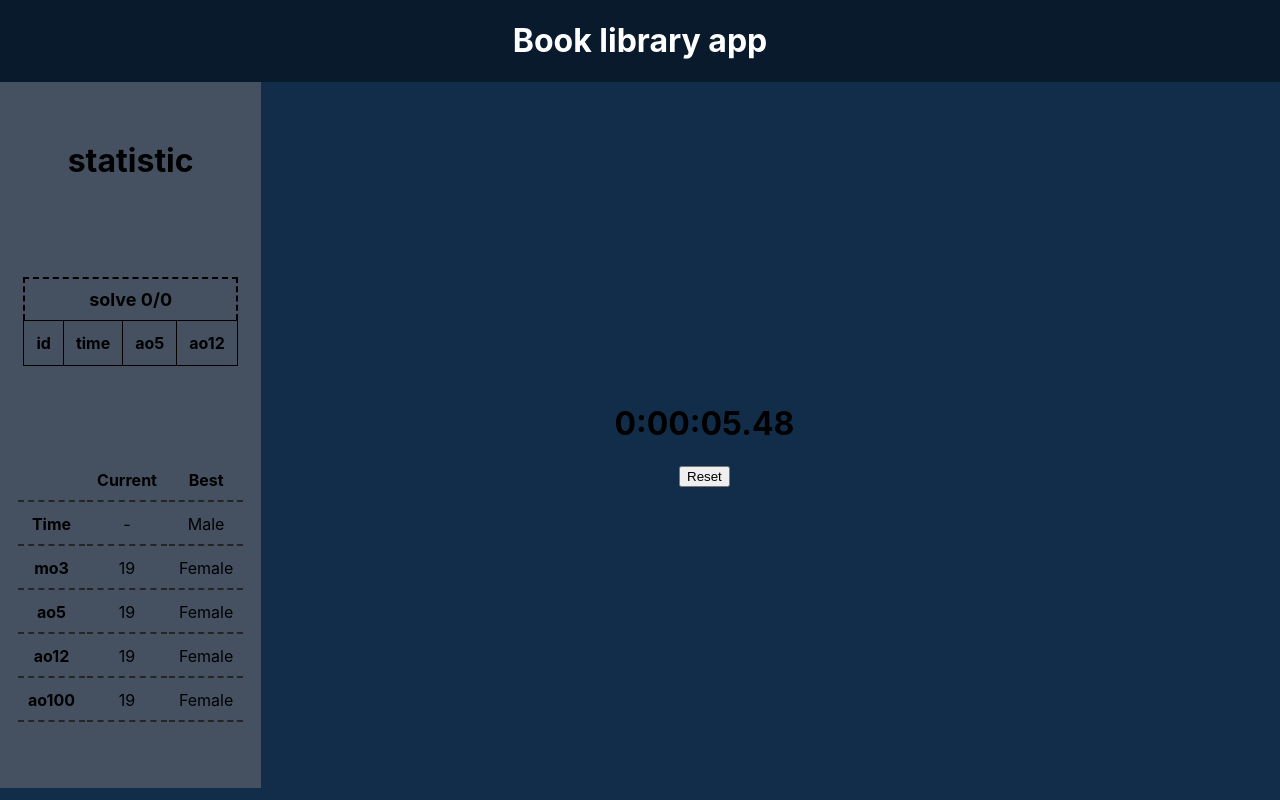
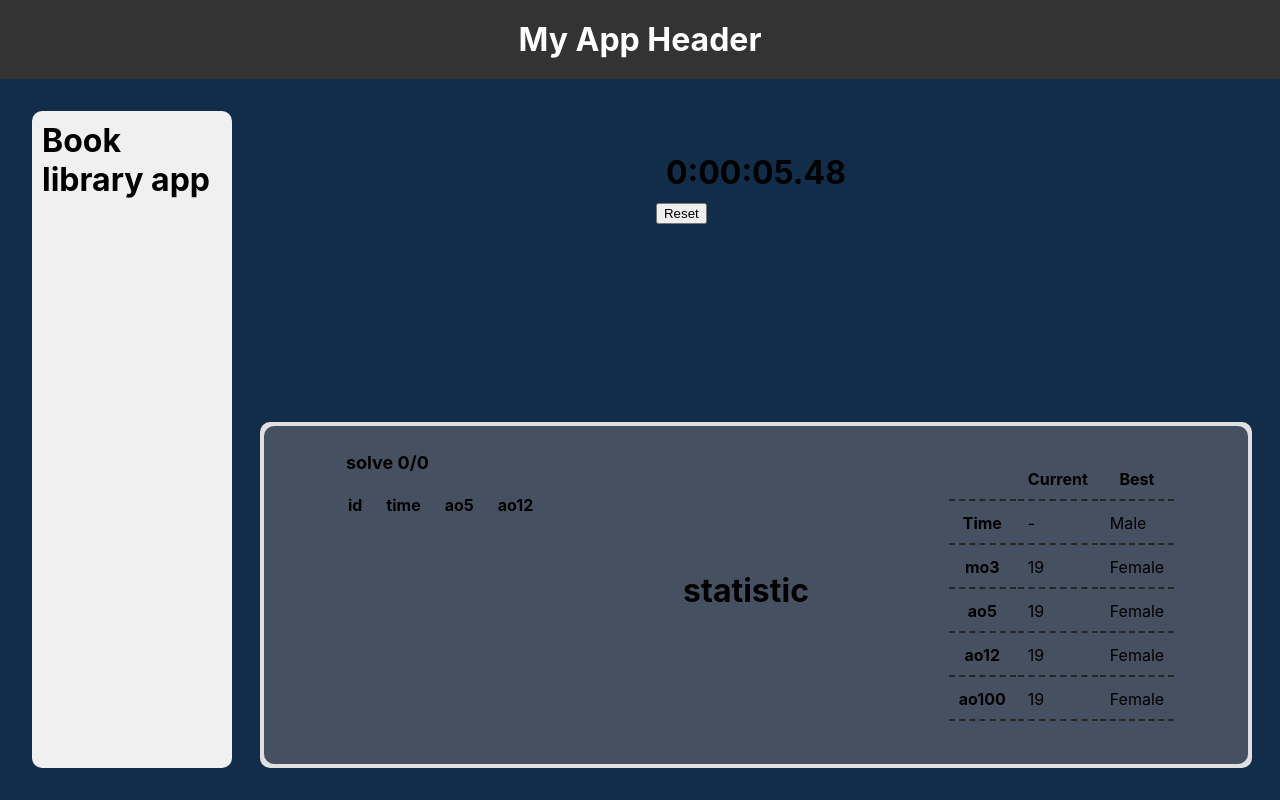
Before and after one commit to YuraSamogalskiy/CubeStopwatchApp, a React (Vite) app in the folder cube_timer_app/: page / in a window 1280 px wide. Built offline with nearby package versions, Linux system fonts and the light colour scheme; the HTML template or start-up script is replaced by a standard one.

Commit message:
re-design and add footer and header

```diff
--- a/cube_timer_app/src/App.css
+++ b/cube_timer_app/src/App.css
@@ -1,59 +1,47 @@
 .app {
   display: flex;
   flex-direction: column;
-  align-items: center;
-  justify-content: center;
+  min-height: 100vh;
+}
+
+.app-header {
+  background-color: #333;
+  color: white;
+  padding: 10px;
   text-align: center;
 }
 
-.app-header {
-  background-color: #0a1a2d;
-  color: #fff;
-  width: 100%;
-}
-
 .app-main {
+  flex: 1;
   display: flex;
-  justify-content: space-between;
-  width: 100%;
-  margin: 0 auto;
+  padding: 2rem 2rem 2rem 2rem;
 }
 
 .app-left-column {
-  flex: 1;
-  flex-basis: 0%;
-  display: flex;
-  align-items: center;
-  align-self: flex-start;
-  justify-content: flex-start;
+  flex: 0 0 auto;
+  width: 200px;
+  background-color: #f0f0f0;
+  border-radius: 10px;
 }
 
 .app-right-column {
+  flex-direction: column;
   flex: 1;
-  flex-basis: 4%;
   display: flex;
+  justify-content: center;
   align-items: center;
-  flex-direction: row;
-  justify-content: flex-start;
+  padding: 2rem 0 0 2rem;
 }
 
-@media (max-width: 1024px) {
-  .app-main {
-    width: 100%;
-    flex-direction: row;
-  }
-
-  .app-left-column,
-  .app-right-column {
-    flex-basis: 100%;
-    align-self: unset;
-  }
+.app-footer {
+  margin-top: auto;
+  width: 100%;
+  background-color: #e0e0e0;
+  padding: 4px;
+  border-radius: 10px;
 }
 
-.appBlock {
-  padding: 20px;
-  margin: 20px;
-  background-color: #f2f2f2;
-  border-radius: 5px;
-  box-shadow: 0 2px 4px rgba(0, 0, 0, 0.1);
+h1 {
+  margin: 0;
+  padding: 10px;
 }
--- a/cube_timer_app/src/App.jsx
+++ b/cube_timer_app/src/App.jsx
@@ -1,20 +1,22 @@
 import './App.css'
 import Results from './Results/Results'
-import Scramble from './Scramble/Scramble'
 import Stopwatch from './Timer/Stopwatch'
 
 function App() {
   return (
     <div className="app">
       <header className="app-header">
-        <h1>Book library app</h1>
+        <h1>My App Header</h1>
       </header>
       <main className="app-main">
         <div className="app-left-column">
-          <Results />
+          <h1>Book library app</h1>
         </div>
         <div className="app-right-column">
           <Stopwatch />
+          <footer className="app-footer">
+            <Results />
+          </footer>
         </div>
       </main>
     </div>
@@ -22,3 +24,5 @@ function App() {
 }
 
 export default App
+
+//TODO рефактор header
--- a/cube_timer_app/src/Results/Results.jsx
+++ b/cube_timer_app/src/Results/Results.jsx
@@ -28,9 +28,6 @@ const Results = () => {
 
   return (
     <div className={styles.result_flex}>
-      <div className={styles.result__stats}>
-        <h1>statistic</h1>
-      </div>
       <div className={styles.result__scroll}>
         <table>
           <caption>solve {`${results.length}/${results.length}`}</caption>
@@ -57,6 +54,9 @@ const Results = () => {
             ))}
           </tbody>
         </table>
+      </div>
+      <div className={styles.result__stats}>
+        <h1>statistic</h1>
       </div>
       <div className={styles.result__best}>
         <table>
@@ -104,3 +104,5 @@ const Results = () => {
 }
 
 export default Results
+
+//TODO рефактор result__best в BestResult.jsx (вже створено)
--- a/cube_timer_app/src/Results/Results.module.scss
+++ b/cube_timer_app/src/Results/Results.module.scss
@@ -1,32 +1,33 @@
 .result_flex {
   display: flex;
   justify-content: space-around;
-  flex-direction: column;
+  flex-direction: row;
   align-items: center;
   background-color: #455161;
   padding: 0 0px 10px 0px;
-  height: 87vh;
+  border-radius: 10px;
 
-  .result__stats {
-    width: 100%;
-  }
   .result__scroll {
     scrollbar-width: none; /* Firefox 64 */
     -ms-overflow-style: none; /* Internet Explorer 11 */
     &::-webkit-scrollbar {
       display: none;
     }
+    padding: 1rem;
+    height: 37vh;
     overflow: scroll;
     table,
     th,
     td {
+      width: 100%;
       border-collapse: collapse;
-      border: 1px solid black;
+      // border: 1px solid black;
       padding: 12px;
       caption {
+        text-align: left;
         font-size: large;
         font-weight: 700;
-        border: 2px dashed black;
+        // border: 2px dashed black;
         border-bottom: none;
         padding: 10px;
       }
--- a/cube_timer_app/src/index.css
+++ b/cube_timer_app/src/index.css
@@ -7,6 +7,7 @@ body {
   -moz-osx-font-smoothing: grayscale;
   background-color: #112d49;
   overflow: hidden;
+
   /* height: 100%; */
 }
 
```
